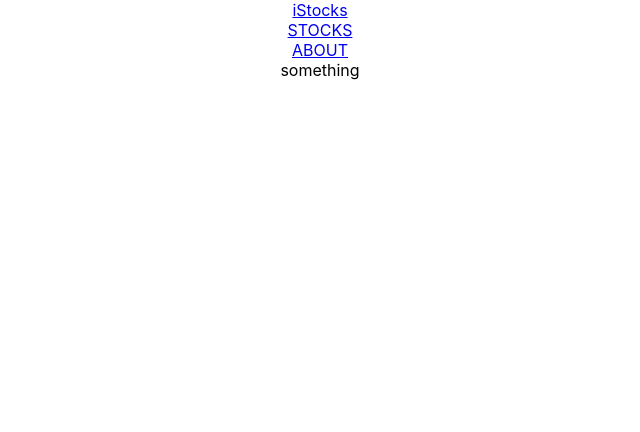
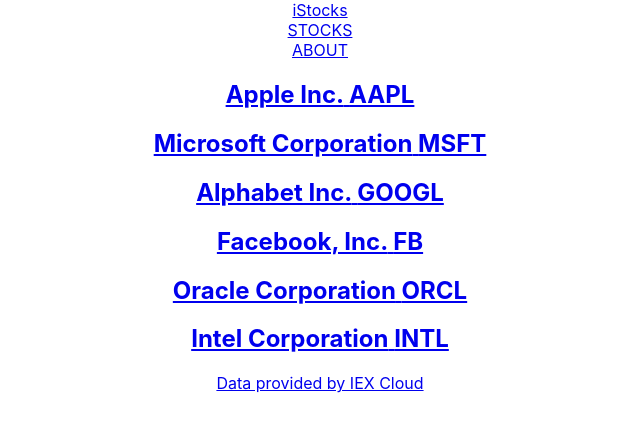
Before and after one commit to chess2022/React-Stock-Prices, a React (Create React App) app: page /stocks in a window 1280 px wide. Shown: the top 432 px of the page, without its empty margins (320-960 px from the left). Built offline with nearby package versions, Linux system fonts and the light colour scheme.

Commit message:
Updates pages for working routes

```diff
--- a/src/App.js
+++ b/src/App.js
@@ -4,7 +4,7 @@
 import About from "./pages/About"
 import Nav from './components/Nav';
 import Stocks from "./pages/Stocks"
-import Prices from "./pages/Prices"
+import Price from "./pages/Price"
 
 export default function App() {
   return (
@@ -14,7 +14,7 @@
         <Route path="/" element={<Main />} />
         <Route path="/stocks" element={<Stocks />} />
         <Route path="/about" element={<About />} />
-        <Route path="/stocks/:id" element={<Prices />} />
+        <Route path="/stocks/:symbol" element={<Price />} />
       </Routes>
     </div>
   );
--- /dev/null
+++ b/src/pages/Price.jsx
@@ -0,0 +1,41 @@
+import { useParams } from "react-router-dom"
+import { useState, useEffect } from "react"
+
+export default function Price() {
+  const apiKey = "pk_f9e92c20f004457882e4c1a570e2abe4";
+  // Grabbing the Currency symbol from the URL Params
+  const { symbol } = useParams();
+  // Using the other two variables to create our URL
+  const url = `https://cloud.iexapis.com/stable/stock/${symbol}/quote?token=${apiKey}`;
+  //state to hold the coin data
+  const [stock, setStock] = useState(null);
+//   const [updatePrice, setUpdatePrice] = useState(0);
+  //function to fetch coin data
+  const getStock = async () => {
+    const data = await fetch(url).then((res) => res.json());
+    setStock(data);
+  };
+  // useEffect to run getCoin when component mounts
+  useEffect(() => {
+    getStock();
+    // setTimeout(() => {
+    //     setUpdatePrice(updatePrice + 1);
+    // }, 5000)
+  }, []); //updatePrice
+  // loaded function for when data is fetched
+  const loaded = () => (
+    <div>
+      <h1>
+        {stock.companyName} {stock.symbol}
+      </h1>
+      <h2>{stock.close}</h2>
+      <a href="https://iexcloud.io">IEX Cloud</a>
+    </div>
+  );
+
+  // function for when data doesn't exist
+  const loading = () => <h1>Loading...</h1>;
+
+  // if coin has data, run the loaded function, otherwise run loading
+  return stock ? loaded() : loading();
+}
--- a/src/pages/Prices.jsx
+++ /dev/null
@@ -1,5 +0,0 @@
-export default function Prices() {
-    return (
-        <div>price</div>
-    )
-}
--- a/src/pages/Stocks.jsx
+++ b/src/pages/Stocks.jsx
@@ -1,5 +1,72 @@
+import { Link } from "react-router-dom"
+
 export default function Stocks() {
+    const stocks = [
+      {
+        name: "Apple Inc.",
+        symbol: "AAPL",
+        // lastPrice: 140.64,
+        // change: -0.280000000000001,
+        // high: 141.74,
+        // low: 140.35,
+        // open: 141.5,
+      },
+      {
+        name: "Microsoft Corporation",
+        symbol: "MSFT",
+        // lastPrice: 64.98,
+        // change: 0.109999999999999,
+        // high: 65.45,
+        // low: 64.76,
+        // open: 65.12,
+      },
+      {
+        name: "Alphabet Inc.",
+        symbol: "GOOGL",
+        // lastPrice: 835.14,
+        // change: -4.50999999999999,
+        // high: 844,
+        // low: 829.1,
+        // open: 842,
+      },
+      {
+        name: "Facebook, Inc.",
+        symbol: "FB",
+        // lastPrice: 140.34,
+        // change: 0.810000000000002,
+        // high: 141.0244,
+        // low: 139.76,
+        // open: 140.08,
+      },
+      {
+        name: "Oracle Corporation",
+        symbol: "ORCL",
+        // lastPrice: 44.65,
+        // change: -0.300000000000004,
+        // high: 45.09,
+        // low: 44.575,
+        // open: 44.91,
+      },
+      {
+        name: "Intel Corporation",
+        symbol: "INTL",
+        // lastPrice: 36.16,
+        // change: -0.370000000000005,
+        // high: 36.78,
+        // low: 36.125,
+        // open: 36.58,
+      },
+    ];
     return (
-        <div>something</div>
-    )
+      <div className="stocks">
+        {stocks.map(({ name, symbol }, idx) => (
+          <Link key={idx} to={`/stocks/${symbol}`}>
+            <h2>
+              {name} {symbol}
+            </h2>
+          </Link>
+        ))}
+        <a href="https://iexcloud.io">Data provided by IEX Cloud</a>
+      </div>
+    );
 }
```
